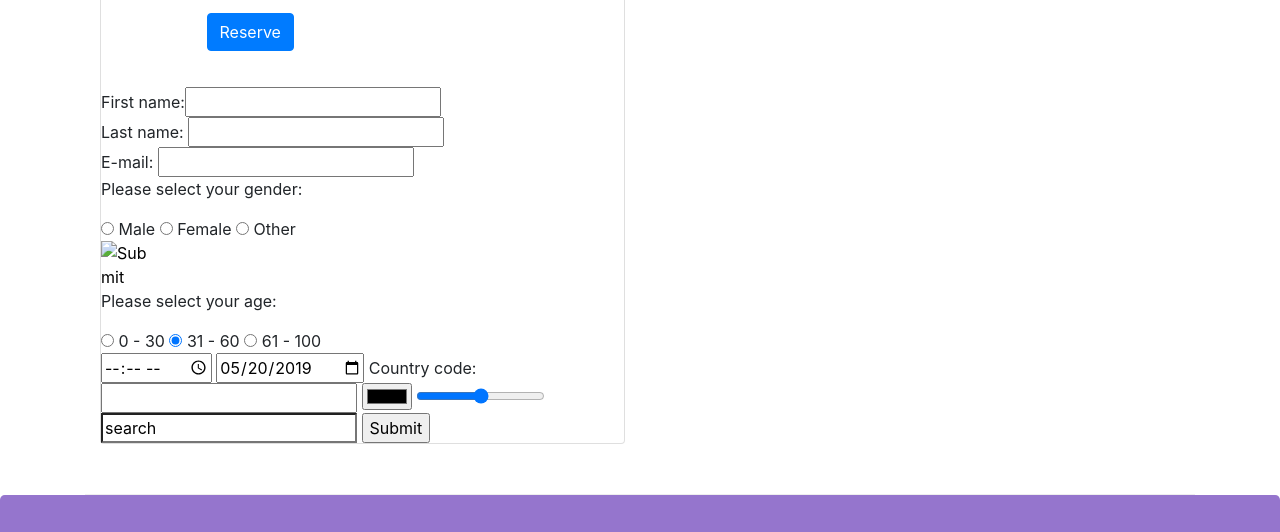
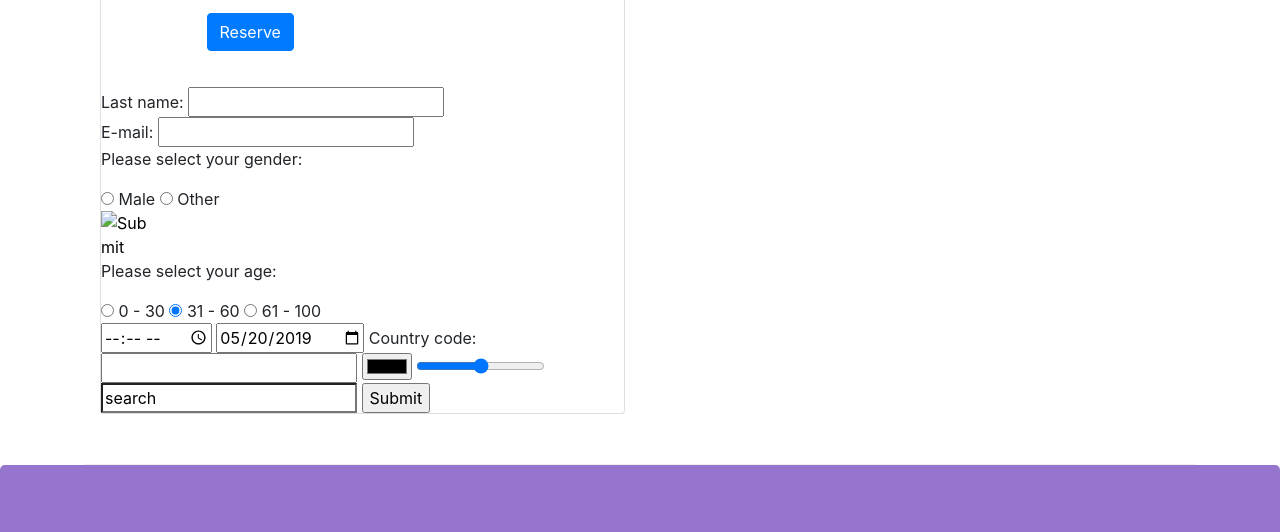
Before and after one commit to ndoumbeJaures/Coursera, a website: page index.html in a window 1280 px wide. Shown: the part 1785-2317 px from the top of the page. Drawn offline with nearby package versions, Linux system fonts and the light colour scheme.

Commit message:
second save with the link provided https://www.w3schools.com/code/tryit.asp?filename=G48XQS9PDS0E

```diff
--- a/index.html
+++ b/index.html
@@ -138,13 +138,11 @@
 						</div>
 					</form>
 					 <form action="/action_page.php" autocomplete="on">
-						First name:<input type="text" name="fname"><br>
 						Last name: <input type="text" name="lname"><br>
 						E-mail: <input type="email" name="email" autocomplete="off"><br>
 
 						<p>Please select your gender:</p>
 						  <input type="radio" name="gender" value="male"> Male
-						  <input type="radio" name="gender" value="female"> Female
 						  <input type="radio" name="gender" value="other"> Other<br>
 						 <input type="image" src="img_submit.gif" alt="Submit" width="48" height="48">
 						<p>Please select your age:</p>
@@ -159,8 +157,6 @@
 						  <input type="color" value="color">
 						  <input type="range" value="range">
 						  <input type="search" value="search">
-
-
 
 						  <input type="submit" value="Submit">
 					</form>
```
